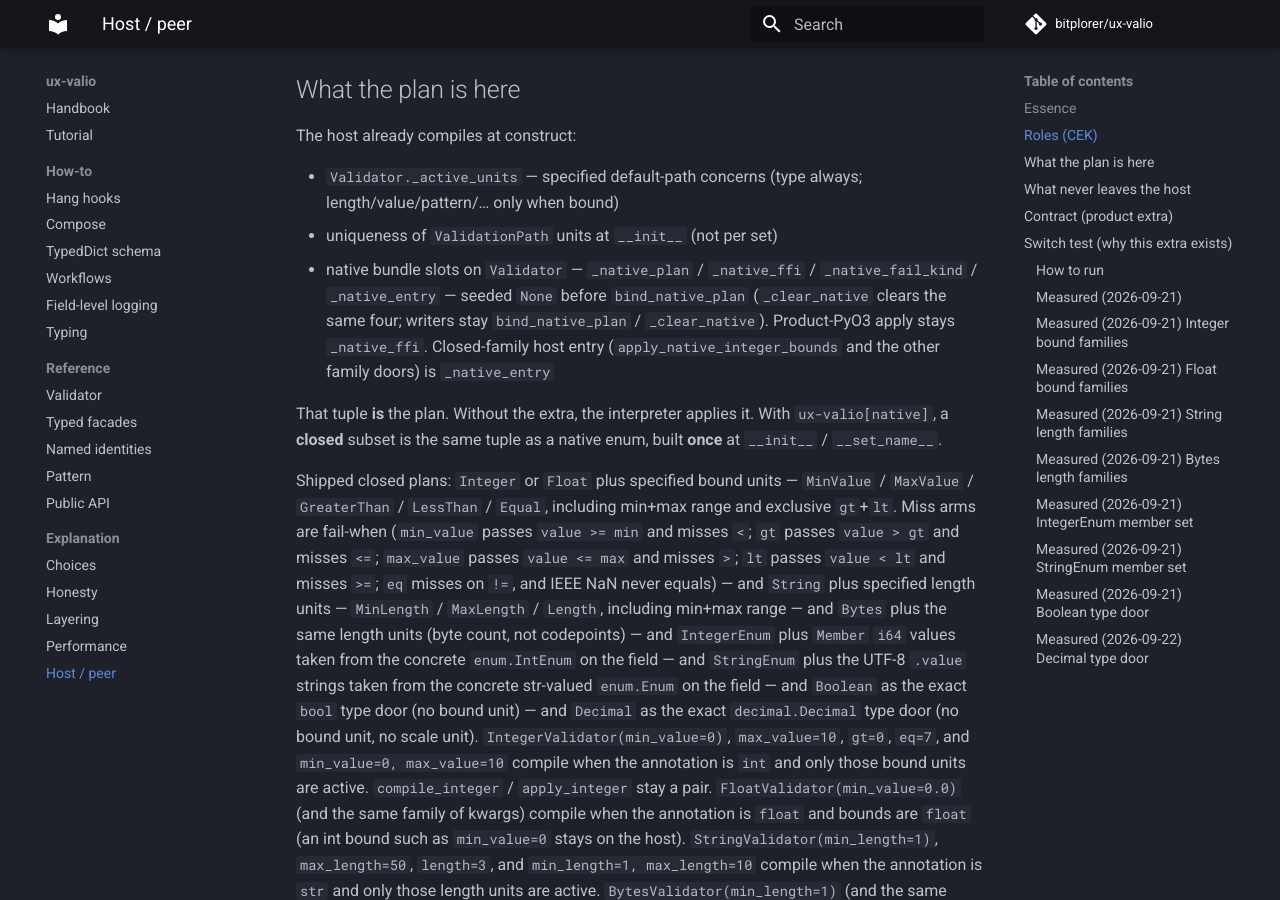
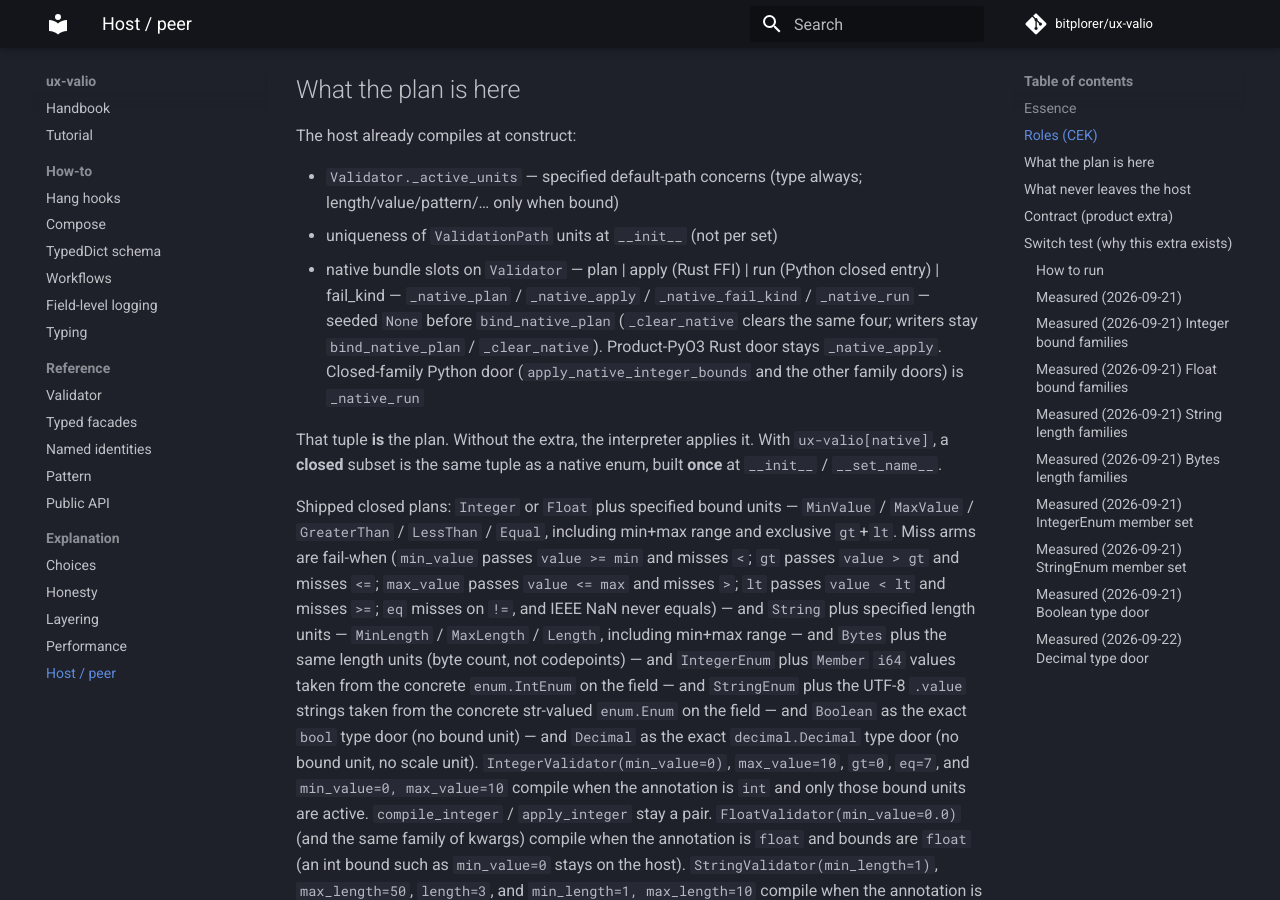
Before and after one commit to bitplorer/ux-valio, an MkDocs documentation site: the page built from docs/explanation/host-peer-plan.md, in a window 1280 px wide and 900 px high, scrolled down 1138 px. Built offline with MkDocs 1.6.1 and Material for MkDocs 9.7.7, drawn with Linux system fonts in a browser that asks for light colours; comment, search, counter and statistics services are not loaded.

Commit message:
Pair Validator native doors: `_native_apply` and `_native_run` (#124)
Paired tip only: _native_ffi → _native_apply (Rust FFI) + _native_entry → _native_run (Python closed entry). Keep _native_plan / _native_fail_kind. Public compile_*/apply_* frozen. Cap OFF; Date* HOLD; Soft DO empty after land.

```diff
--- a/docs/explanation/host-peer-plan.md
+++ b/docs/explanation/host-peer-plan.md
@@ -51,13 +51,14 @@ The host already compiles at construct:
   always; length/value/pattern/… only when bound)
 - uniqueness of ``ValidationPath`` units at ``__init__`` (not per set)
 - native bundle slots on ``Validator`` —
-  ``_native_plan`` / ``_native_ffi`` / ``_native_fail_kind`` /
-  ``_native_entry`` — seeded ``None`` before
+  plan | apply (Rust FFI) | run (Python closed entry) | fail_kind —
+  ``_native_plan`` / ``_native_apply`` / ``_native_fail_kind`` /
+  ``_native_run`` — seeded ``None`` before
   ``bind_native_plan`` (``_clear_native`` clears the same four;
   writers stay ``bind_native_plan`` / ``_clear_native``).
-  Product-PyO3 apply stays ``_native_ffi``. Closed-family host entry
-  (``apply_native_integer_bounds`` and the other family doors) is
-  ``_native_entry``
+  Product-PyO3 Rust door stays ``_native_apply``. Closed-family Python
+  door (``apply_native_integer_bounds`` and the other family doors) is
+  ``_native_run``
 
 That tuple **is** the plan. Without the extra, the interpreter applies
 it. With ``ux-valio[native]``, a **closed** subset is the same tuple as
```
Also changed, not shown: AGENTS.md (+8 -6 lines), CHANGELOG.md (+9 -0 lines), docs/explanation/performance.md (+5 -4 lines), 11 other files.
